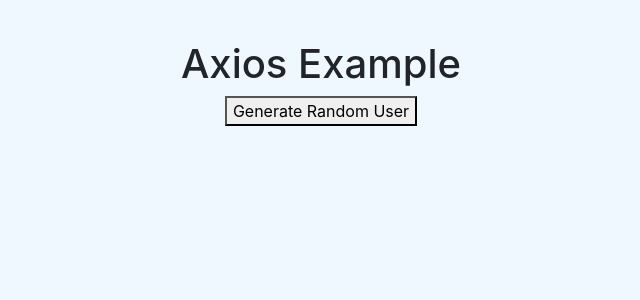
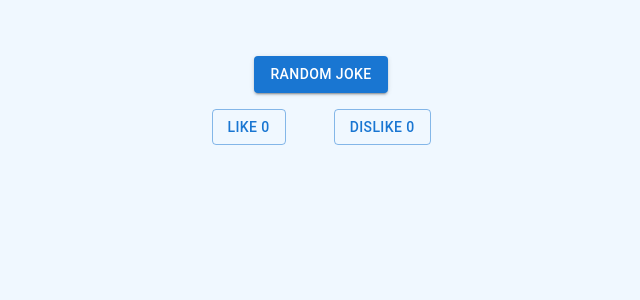
Before and after one commit to LemonMantis5571/Prueba-React, a React (Create React App) app: page / in a window 1280 px wide. Shown: the top 300 px of the page, without its empty margins (319-959 px from the left). Built offline with nearby package versions, Linux system fonts and the light colour scheme.

Commit message:
Tarea 19,20,21

```diff
--- a/src/App.js
+++ b/src/App.js
@@ -20,6 +20,7 @@
 import ObservableExample from './components/pure/ObservableExample';
 import FetchExample from './components/pure/FetchExample';
 import AxiosExample from './components/pure/AxiosExample';
+import ChuckNorrisAxios from './components/pure/ChuckNorrisAxios';
 
 function App() {
   return (
@@ -62,7 +63,8 @@
       {/* Ejemplo de observables */}
       {/* <ObservableExample></ObservableExample> */}
       {/* <FetchExample></FetchExample> */}
-      <AxiosExample></AxiosExample>
+      {/* <AxiosExample></AxiosExample> */}
+      <ChuckNorrisAxios></ChuckNorrisAxios>
 
 
     </div>
--- /dev/null
+++ b/src/components/pure/ChuckNorrisAxios.jsx
@@ -0,0 +1,79 @@
+import React, {useState} from 'react';
+import randomJoke from '../../services/chuckNorris-service';
+import { Button } from '@mui/material';
+const ChuckNorrisAxios = () => {
+
+    const [likeCounter, setlikeCounter] = useState(0);
+    const [dislikeCounter, setdislikeCounter] = useState(0);
+    const [activeBtn, setActiveBtn] = useState("none");
+    const [generateNewJoke, setgenerateNewJoke] = useState({});
+
+    const obtainRandomJoke = () => {
+        randomJoke().then((response) => {
+            console.log(response.data)
+            if(response.status === 200){
+                setgenerateNewJoke(response.data);
+                setActiveBtn('none');
+            }
+
+        })
+        .catch((error) => alert(error))
+    }
+
+    const handleLikeClick = () => {
+        if (activeBtn === "none") {
+          setlikeCounter(likeCounter + 1);
+          setActiveBtn("like");
+          return;
+        }
+
+        if (activeBtn === 'like'){
+          setlikeCounter(likeCounter - 1);
+          setActiveBtn("none");
+          return;
+        }
+
+        if (activeBtn === "dislike") {
+          setlikeCounter(likeCounter + 1);
+          setdislikeCounter(dislikeCounter - 1);
+          setActiveBtn("like");
+        }
+      };
+
+    const handleDisikeClick = () => {
+        if (activeBtn === "none") {
+          setdislikeCounter(dislikeCounter + 1);
+          setActiveBtn("dislike");
+          return;
+        }
+
+        if (activeBtn === 'dislike'){
+          setdislikeCounter(dislikeCounter - 1);
+          setActiveBtn("none");
+          return;
+        }
+
+        if (activeBtn === "like") {
+          setdislikeCounter(dislikeCounter + 1);
+          setlikeCounter(likeCounter - 1);
+          setActiveBtn("dislike");
+        }
+      };
+
+
+
+
+    return (
+        <div className='d-flex flex-column justify-content-center align-items-center w-100 h-100'>
+            <p>{generateNewJoke.value}</p>
+            <Button variant="contained" onClick={obtainRandomJoke}>Random Joke</Button>
+            <div className='d-flex gap-5 mt-3'>
+                <Button onClick={handleLikeClick} variant="outlined" >Like {likeCounter}</Button>
+                <Button onClick={handleDisikeClick} variant="outlined">Dislike {dislikeCounter}</Button>
+            </div>
+
+        </div>
+    );
+}
+
+export default ChuckNorrisAxios;
--- /dev/null
+++ b/src/services/chuckNorris-service.js
@@ -0,0 +1,9 @@
+import axiosChuckConfig from "../utils/config/axiosChuck.config";
+
+export default function randomJoke() {
+    return axiosChuckConfig.get('/', {
+        validateStatus: function(status){
+            return status < 500
+        }
+    })
+}
--- /dev/null
+++ b/src/utils/config/axiosChuck.config.js
@@ -0,0 +1,9 @@
+import axios from "axios";
+
+export default axios.create(
+    {
+        baseURL: 'https://api.chucknorris.io/jokes/random',
+        responseType: 'json',
+        timeout: 6000
+    }
+)
```
